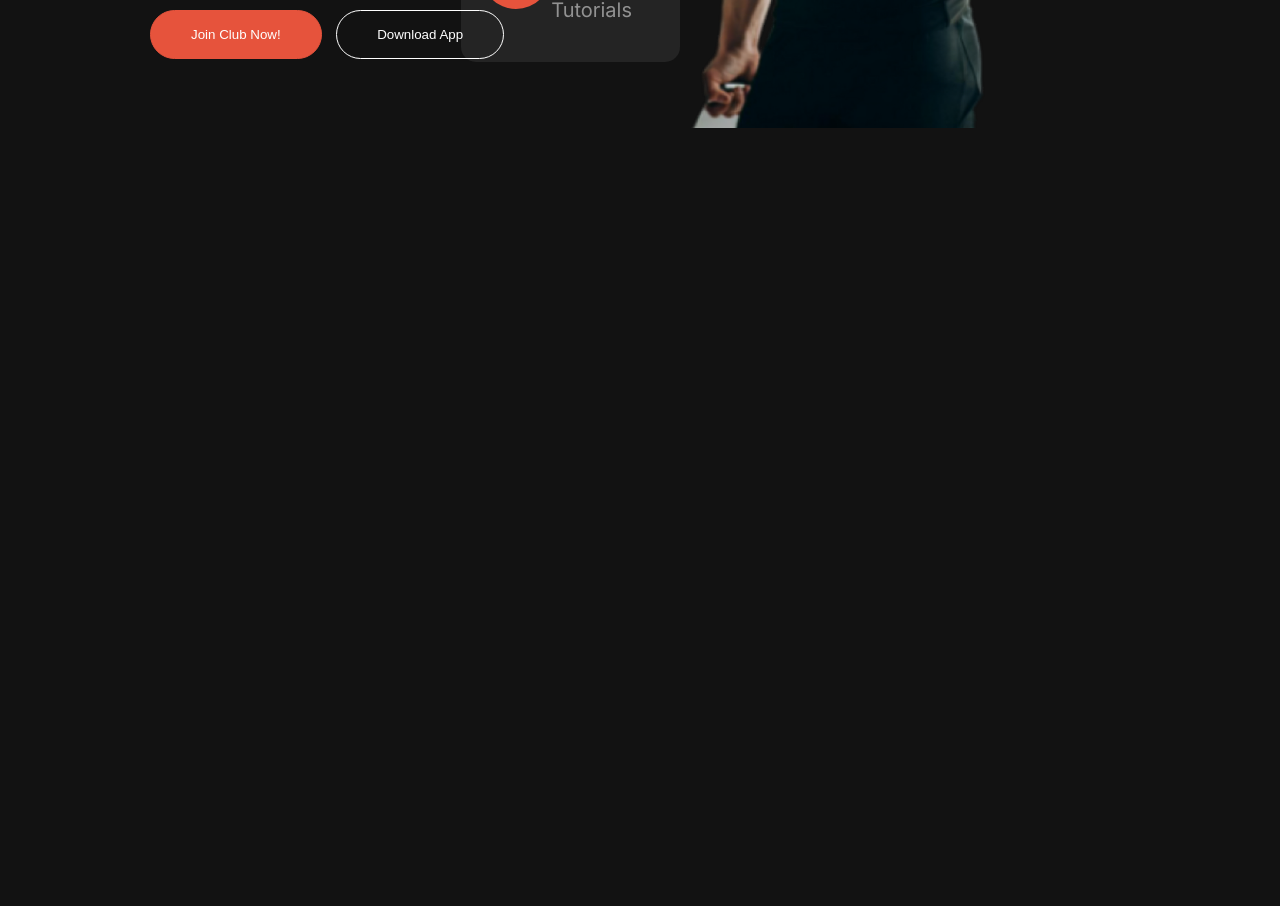
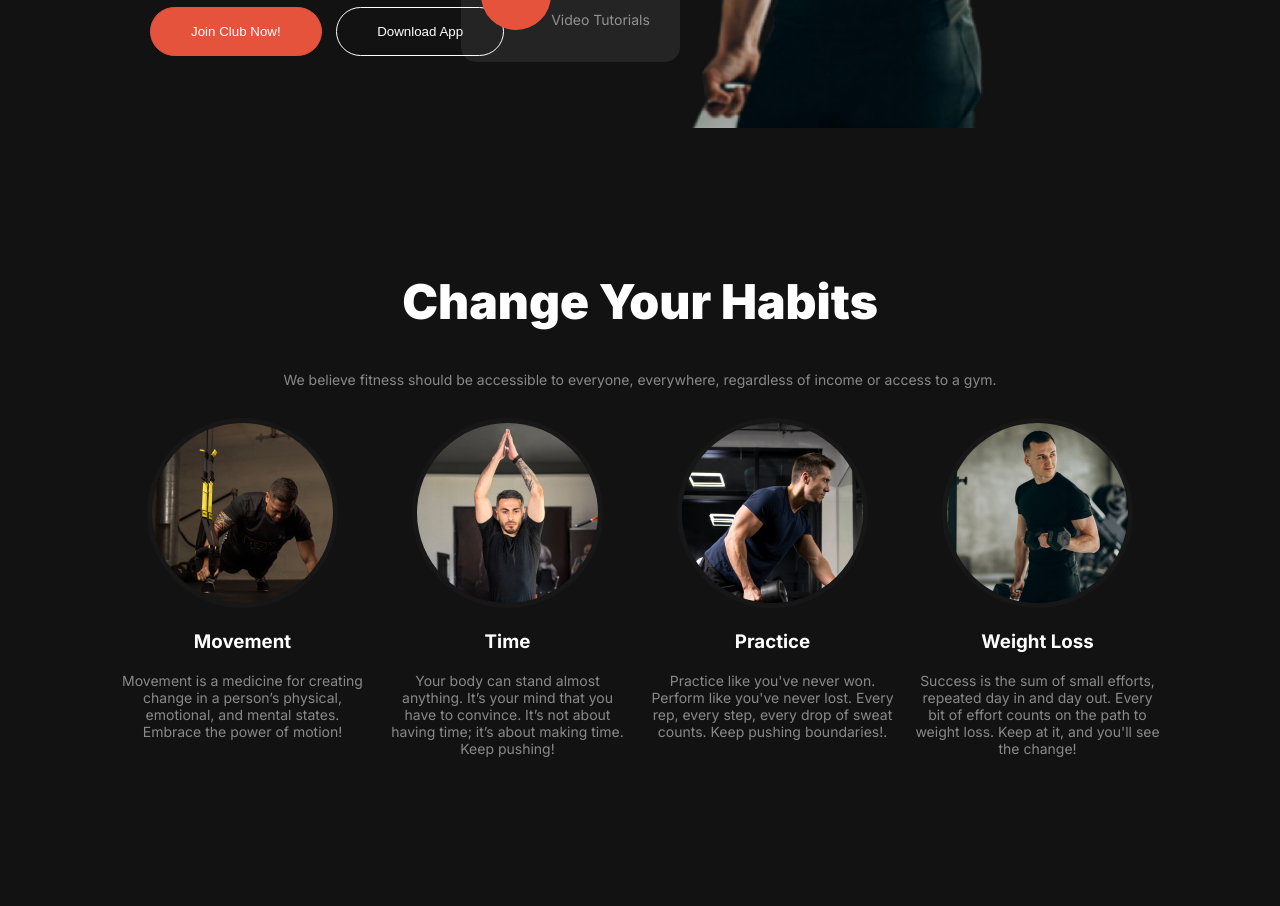
Before and after one commit to al-raiyan/versatile-ui, a plain HTML site: page index.html in a window 1280 px wide. Shown: the part 771-1677 px from the top of the page. Before the commit the page ends 1053 px from the top, so only its background shows below. Drawn offline with Linux system fonts and the light colour scheme.

Commit message:
secound section

```diff
--- a/index.html
+++ b/index.html
@@ -7,7 +7,6 @@
     <title>Document</title>
   </head>
   <body>
-    <!-- Header Section -->
     <header class="header">
       <div class="logo">Fitness</div>
       <nav class="menu">
@@ -47,6 +46,51 @@
           </div>
         </div>
       </section>
+      <!-- Change Your Habits Section -->
+      <section class="habits">
+        <h1>Change Your Habits</h1>
+        <p>
+          We believe fitness should be accessible to everyone, everywhere,
+          regardless of income or access to a gym.
+        </p>
+        <div class="habits-grid">
+          <div class="card">
+            <img src="images/image 3.png" alt="Movement" />
+            <h3>Movement</h3>
+            <p>
+              Movement is a medicine for creating change in a person’s physical,
+              emotional, and mental states. Embrace the power of motion!
+            </p>
+          </div>
+          <div class="card">
+            <img src="images/image 2.png" alt="Time" />
+            <h3>Time</h3>
+            <p>
+              Your body can stand almost anything. It’s your mind that you have
+              to convince. It’s not about having time; it’s about making time.
+              Keep pushing!
+            </p>
+          </div>
+          <div class="card">
+            <img src="images/image 4.png" alt="Practice" />
+            <h3>Practice</h3>
+            <p>
+              Practice like you've never won. Perform like you've never lost.
+              Every rep, every step, every drop of sweat counts. Keep pushing
+              boundaries!.
+            </p>
+          </div>
+          <div class="card">
+            <img src="images/image 5.png" alt="Weight Loss" />
+            <h3>Weight Loss</h3>
+            <p>
+              Success is the sum of small efforts, repeated day in and day out.
+              Every bit of effort counts on the path to weight loss. Keep at it,
+              and you'll see the change!
+            </p>
+          </div>
+        </div>
+      </section>
     </main>
     <footer></footer>
   </body>
--- a/style.css
+++ b/style.css
@@ -1,4 +1,5 @@
 @import url("https://fonts.googleapis.com/css2?family=Inter:ital,opsz,wght@0,14..32,100..900;1,14..32,100..900&display=swap");
+/* header Section */
 body {
   font-family: "Inter", sans-serif;
   font-optical-sizing: auto;
@@ -40,7 +41,6 @@ body {
   background-color: #e6533c;
   border-radius: 50px;
 }
-
 /* banner Section */
 .banner {
   display: grid;
@@ -59,8 +59,10 @@ body {
 }
 .free-videos-badge p,
 .premium-videos-badge p,
-.banner-content p {
+.banner-content p,
+.habits p {
   color: #ffffff80;
+  font-size: 14px;
 }
 .buttons {
   margin-top: 20px;
@@ -132,3 +134,28 @@ body {
   display: flex;
   flex-direction: column;
 }
+/* Habits Section */
+.habits {
+  text-align: center;
+  padding: 50px 20px;
+}
+.habits h1 {
+  font-size: 48px;
+  font-weight: 900;
+  color: white;
+}
+
+.habits-grid {
+  display: grid;
+  grid-template-columns: repeat(4, 1fr);
+  gap: 20px;
+  margin-top: 30px;
+}
+
+.card {
+  text-align: center;
+}
+.card img {
+  border: 5px solid rgba(255, 255, 255, 0.021);
+  border-radius: 50%;
+}
```
